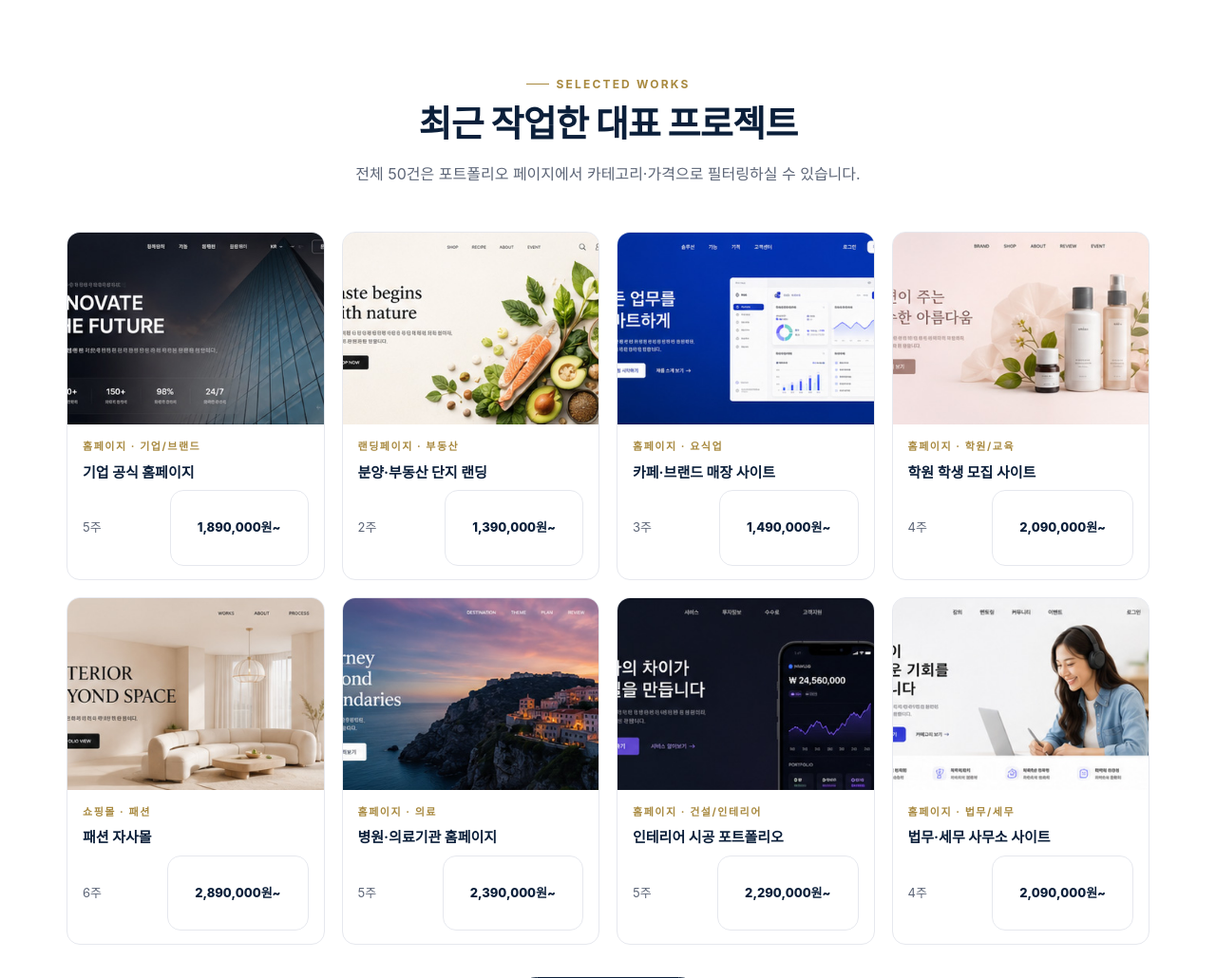
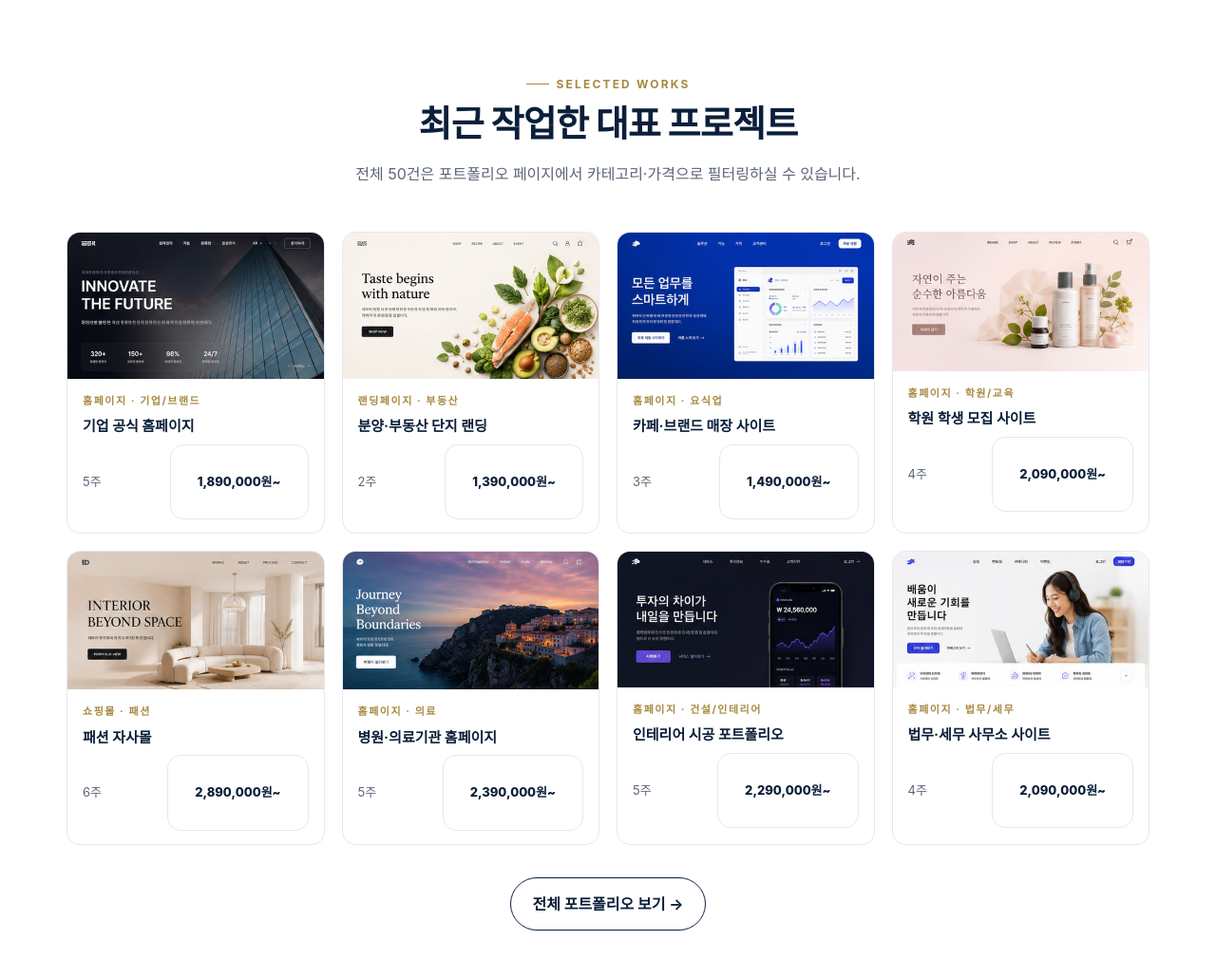
Before and after one commit to 1215kkm/junosoft, a PHP site: page / in a window 1280 px wide. Shown: the part 2282-3312 px from the top of the page at 95% size. Run offline with PHP 8.4, Linux system fonts and the light colour scheme; some web fonts are replaced.

Commit message:
fix: 포트폴리오 카드 썸네일 가로 100% + 원본 비율 (cover crop 제거)

```diff
--- a/assets/css/style.css
+++ b/assets/css/style.css
@@ -98,9 +98,9 @@ button{font:inherit;cursor:pointer}
 .pf-card{display:flex;flex-direction:column;border-radius:var(--radius);overflow:hidden;background:#fff;border:1px solid var(--line);transition:var(--t);position:relative}
 .pf-card:hover{transform:translateY(-4px);box-shadow:var(--shadow-2)}
 .pf-card .pf-open{flex:1;display:flex;flex-direction:column;background:transparent;border:0;padding:0;text-align:left;color:inherit;cursor:pointer;font:inherit;width:100%}
-.pf-card .thumb,.pf-preview .pf-card a .thumb{display:block;aspect-ratio:4/3;background:#e9edf5;overflow:hidden}
-.pf-card .thumb img{width:100%;height:100%;object-fit:cover;transition:var(--t)}
-.pf-card:hover .thumb img{transform:scale(1.04)}
+.pf-card .thumb,.pf-preview .pf-card a .thumb{display:block;background:#e9edf5;overflow:hidden;line-height:0}
+.pf-card .thumb img{width:100%;height:auto;display:block;transition:var(--t)}
+.pf-card:hover .thumb img{transform:scale(1.02)}
 .pf-card .body{display:block;padding:14px 16px}
 .pf-card .cat{display:block;font-size:11px;letter-spacing:.14em;color:var(--gold-2);font-weight:700;text-transform:uppercase}
 .pf-card h4{margin:6px 0 6px;font-size:15px;color:var(--navy)}
```
